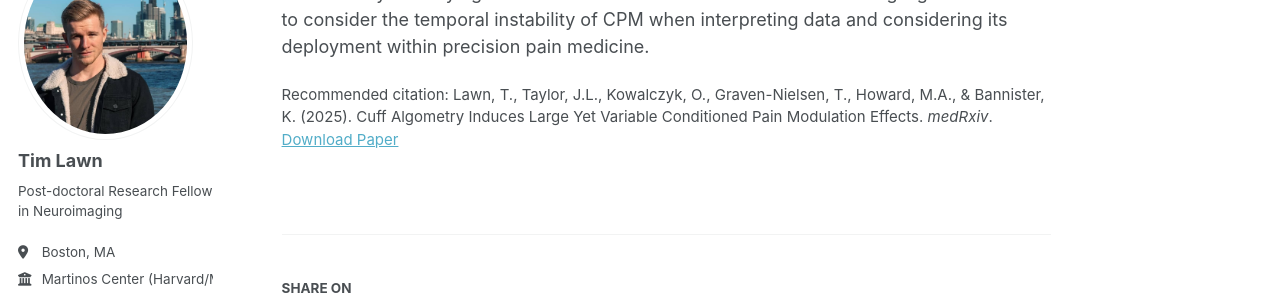
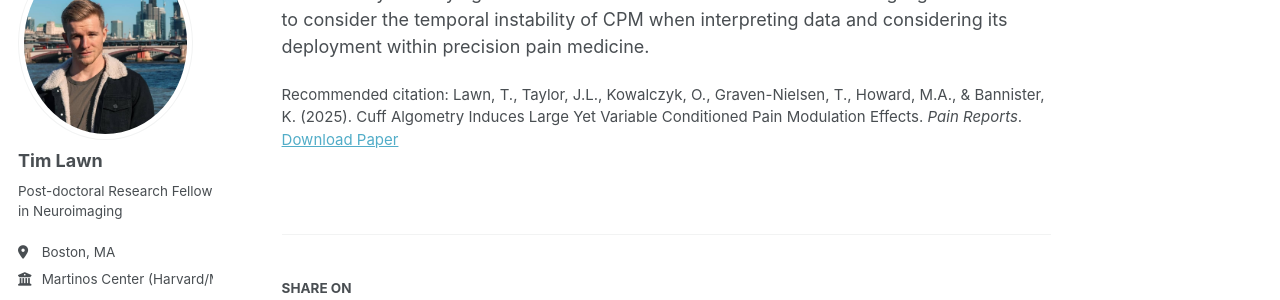
Before and after one commit to timlawn/timlawn.github.io, a Jekyll site: the page built from _publications/2025-01-02-cuff-algometry-pain.md, in a window 1280 px wide and 900 px high, scrolled down 833 px. Shown: the part 153-453 px from the top of the window. Built offline with Jekyll 4.4.1, drawn with Linux system fonts in a browser that asks for light colours; some web fonts are replaced; a script that is not in the unit is left out.

Commit message:
Update 2025-01-02-cuff-algometry-pain.md

```diff
--- a/_publications/2025-01-02-cuff-algometry-pain.md
+++ b/_publications/2025-01-02-cuff-algometry-pain.md
@@ -7,7 +7,7 @@ excerpt: ''
 date: 2026-01-04
 venue: 'Pain Reports'
 paperurl: 'https://timlawn.github.io/files/lawn-2026-cuff-algometry-pain.pdf'
-citation: 'Lawn, T., Taylor, J.L., Kowalczyk, O., Graven-Nielsen, T., Howard, M.A., & Bannister, K. (2025). Cuff Algometry Induces Large Yet Variable Conditioned Pain Modulation Effects. <i>medRxiv</i>.'
+citation: 'Lawn, T., Taylor, J.L., Kowalczyk, O., Graven-Nielsen, T., Howard, M.A., & Bannister, K. (2025). Cuff Algometry Induces Large Yet Variable Conditioned Pain Modulation Effects. <i>Pain Reports</i>.'
 ---
 
 Introduction:
```
